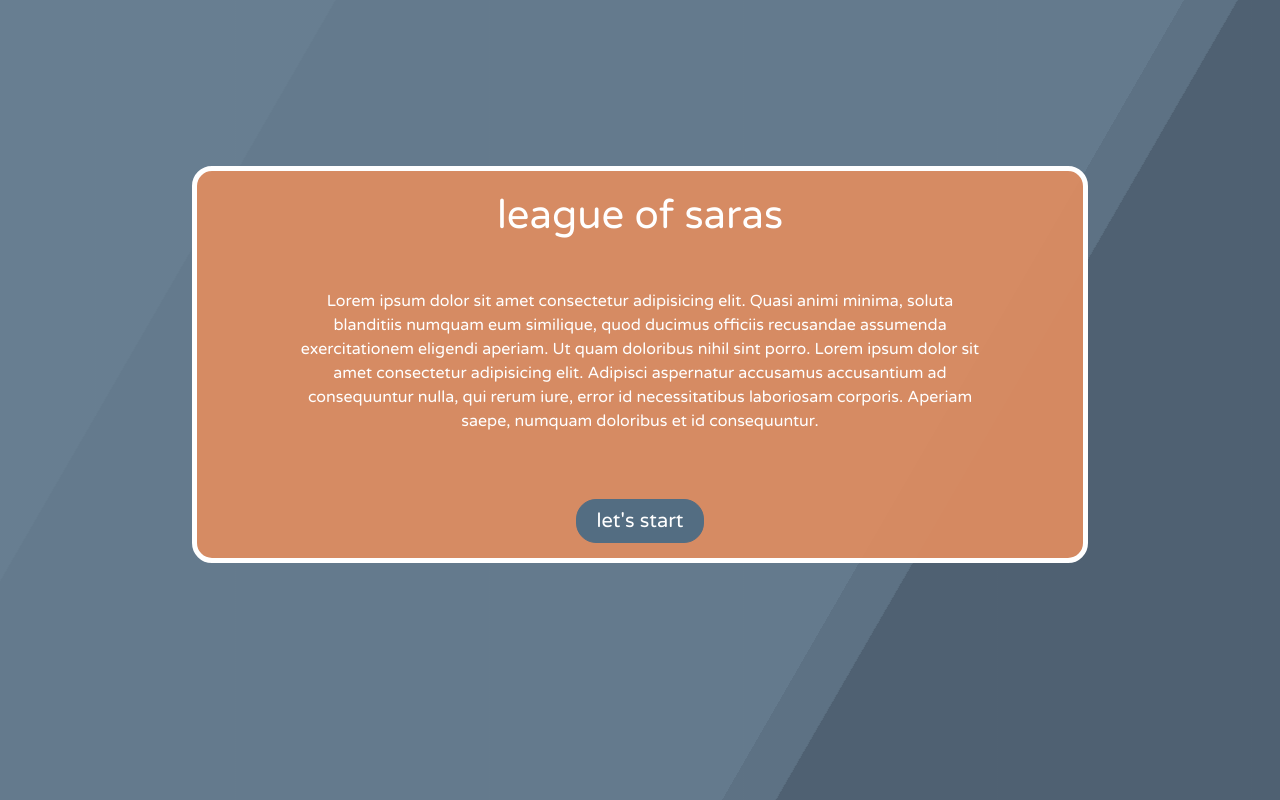
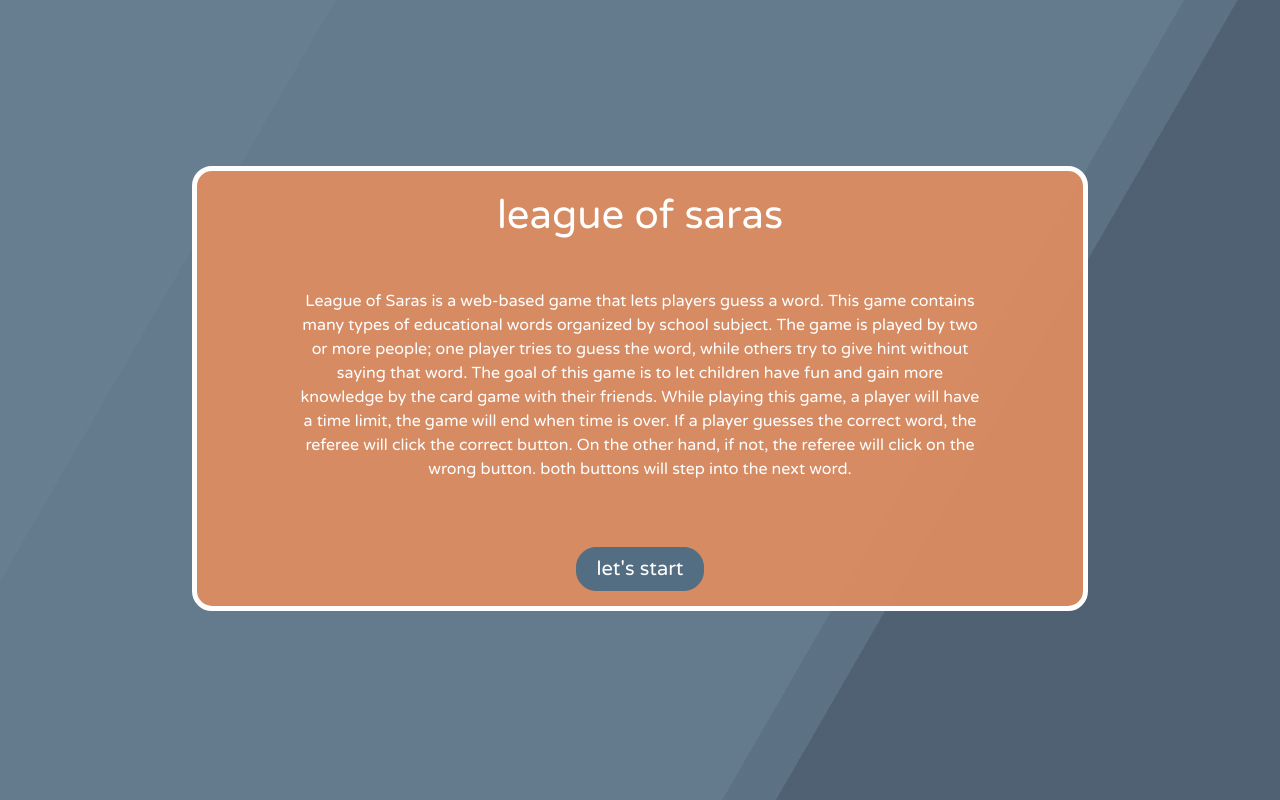
Before and after one commit to Klan300/league_of_saras, a Django app: page / in a window 1280 px wide. Run offline with Django 3.2, Linux system fonts and the light colour scheme; some libraries are stand-ins or nearby versions.

Commit message:
add new css

```diff
--- a/Cardgame/models.py
+++ b/Cardgame/models.py
@@ -13,7 +13,6 @@ class Deck(models.Model):
         return self.deck_name
 
 
-
 class Card(models.Model):
     deck = models.ForeignKey(Deck,on_delete=models.CASCADE)
     card_name = models.CharField(max_length=200)
@@ -21,6 +20,7 @@ class Card(models.Model):
     def __str__(self):
         return self.card_name
 
+
 class Playerscore(models.Model):
     deck = models.ForeignKey(Deck,on_delete=models.CASCADE)
     time = models.PositiveIntegerField(default=0)
--- a/Cardgame/templates/Cardgame/index.html
+++ b/Cardgame/templates/Cardgame/index.html
@@ -29,12 +29,13 @@
         </h1>
       </div>
       <div class="description" id="">
-        <p class="describe">Lorem ipsum dolor sit amet consectetur adipisicing elit. Quasi animi minima, soluta
-          blanditiis
-          numquam eum similique, quod ducimus officiis recusandae assumenda exercitationem eligendi aperiam. Ut quam
-          doloribus nihil sint porro. Lorem ipsum dolor sit amet consectetur adipisicing elit. Adipisci aspernatur
-          accusamus accusantium ad consequuntur nulla, qui rerum iure, error id necessitatibus laboriosam corporis.
-          Aperiam saepe, numquam doloribus et id consequuntur.</p>
+        <p class="describe">League of Saras is a web-based game that lets players guess a word. This game contains many
+          types of educational words organized by school subject. The game is played by two or more people; one player
+          tries to guess the word, while others try to give hint without saying that word. The goal of this game is to
+          let children have fun and gain more knowledge by the card game with their friends. While playing this game, a
+          player will have a time limit, the game will end when time is over. If a player guesses the correct word, the
+          referee will click the correct button. On the other hand, if not, the referee will click on the wrong button.
+          both buttons will step into the next word.</p>
       </div>
       <div class="form">
         <div class="log">
@@ -43,8 +44,10 @@
             logout
           </a>
           {% else %}
-              <a href="{% url "social:begin" "google-oauth2" %}" class="btn btn-light signin"><img src="{{ google }}" class="google" alt="My image">Sign in with Google</a><br style="margin: 10px;">
-              <a href="{% url 'social:begin' 'facebook' %}"  class="btn btn-light signin facebook-signin"><img src="{{ facebook }}" class="facebook" alt="My image">Login with Facebook</a>
+          <a href="{% url "social:begin" "google-oauth2" %}" class="btn btn-light signin"><img src="{{ google }}"
+              class="google" alt="My image">Sign in with Google</a><br style="margin: 10px;">
+          <a href="{% url 'social:begin' 'facebook' %}" class="btn btn-light signin facebook-signin"><img
+              src="{{ facebook }}" class="facebook" alt="My image">Login with Facebook</a>
           {% endif %}
         </div>
       </div>
--- a/league_of_saras/settings.py
+++ b/league_of_saras/settings.py
@@ -30,13 +30,13 @@ ALLOWED_HOSTS = ['*']
 # Application definition
 
 INSTALLED_APPS = [
-    'Cardgame.apps.CardgameConfig',
     'django.contrib.admin',
     'django.contrib.auth',
     'django.contrib.contenttypes',
     'django.contrib.sessions',
     'django.contrib.messages',
     'django.contrib.staticfiles',
+    'Cardgame',
     'social_django',
 ]
 
```
Also changed, not shown: Cardgame/migrations/0001_initial.py. Lines whose indentation alone changed are shown as unchanged.
